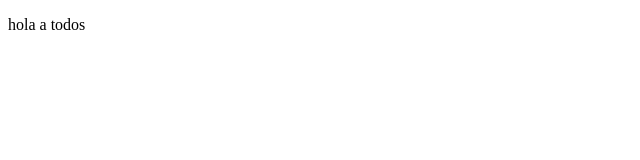
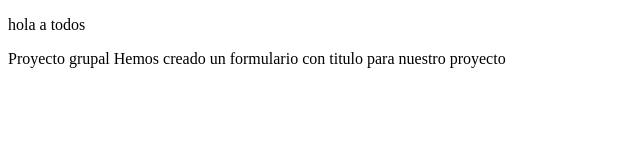
Before and after one commit to Azucena17/proyecto_final, a plain HTML site: page index.html in a window 1280 px wide. Shown: the whole page, without its empty margins (0-640 px from the left). Drawn offline with Linux system fonts and the light colour scheme.

Commit message:
se informo que se hizo en el proyecto

```diff
--- a/index.html
+++ b/index.html
@@ -7,6 +7,9 @@
     <p>hola a todos</p>
 </head>
 <body>
+    <p>Proyecto grupal
 
+        Hemos creado un formulario con titulo para nuestro proyecto
+    </p>
 </body>
 </html>
```
